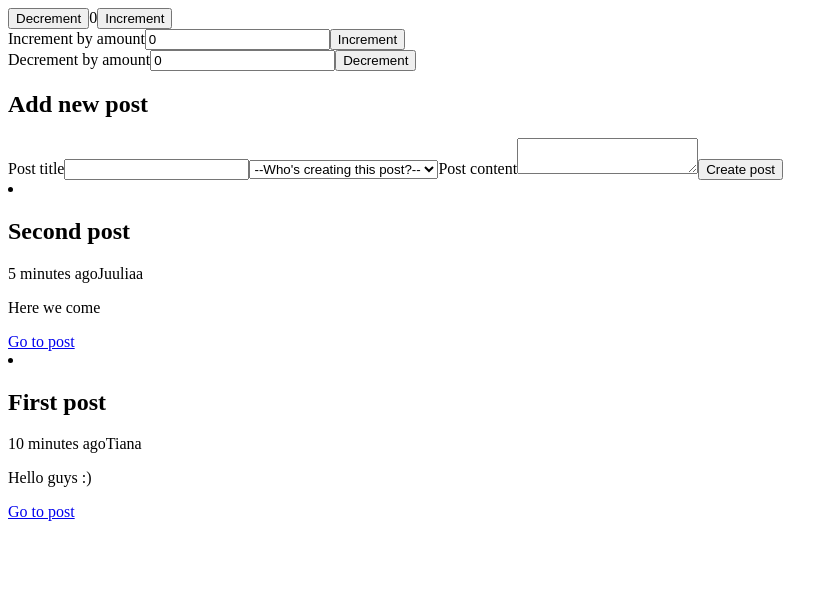
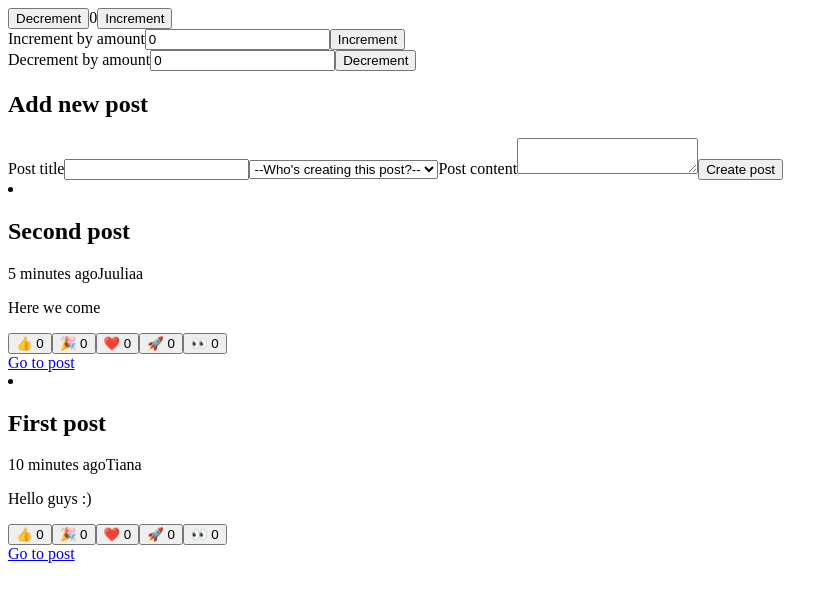
Before and after one commit to gustavopolonio/redux-study, a React (Vite) app: page / in a window 1280 px wide. Shown: the top 602 px of the page, without its empty margins (0-838 px from the left). Built offline with nearby package versions, Linux system fonts and the light colour scheme.

Commit message:
feat: create reaction buttons

```diff
--- a/src/components/PostsList.tsx
+++ b/src/components/PostsList.tsx
@@ -3,6 +3,7 @@ import { useAppSelector } from "../app/hooks"
 import { selectAllPosts } from "../features/posts/postsSlice"
 import { PostAuthor } from "./PostAuthor"
 import { PostTimeAgo } from "./PostTimeAgo"
+import { ReactionButtons } from "./ReactionButtons"
 
 export function PostsList() {
   const posts = useAppSelector(selectAllPosts)
@@ -16,6 +17,7 @@ export function PostsList() {
           <PostTimeAgo createdAt={post.createdAt} />
           <PostAuthor userId={post.createdBy} />
           <p>{post.content}</p>
+          <ReactionButtons post={post} />
           <Link to={`/posts/${post.id}`}>
             Go to post
           </Link>
--- /dev/null
+++ b/src/components/ReactionButtons.tsx
@@ -0,0 +1,44 @@
+import { useAppDispatch } from "../app/hooks";
+import { Post, ReactionsName, updateReaction } from "../features/posts/postsSlice";
+
+interface ReactionButtonsProps {
+  post: Post
+}
+
+const reactionEmoji: Record<ReactionsName, string> = {
+  thumbsUp: '👍',
+  tada: '🎉',
+  heart: '❤️',
+  rocket: '🚀',
+  eyes: '👀'
+}
+
+export function ReactionButtons({ post }: ReactionButtonsProps) {
+  const dispatch = useAppDispatch()
+
+  function handleUpdateReaction(reaction: ReactionsName) {
+    dispatch(updateReaction({
+      id: post.id,
+      reaction
+    }))
+  }
+
+  const reactionButtons = Object.entries(reactionEmoji).map(([reactionName, emoji]) => {
+    const reaction = reactionName as ReactionsName
+
+    return (
+      <button
+        key={reactionName}
+        onClick={() => handleUpdateReaction(reaction)}
+      >
+        {emoji} {post.reactions[reaction]}
+      </button>
+    )
+  })
+
+  return (
+    <div>
+      {reactionButtons}
+    </div>
+  )
+}
--- a/src/features/posts/postsSlice.ts
+++ b/src/features/posts/postsSlice.ts
@@ -2,19 +2,40 @@ import { createSlice, nanoid, PayloadAction } from "@reduxjs/toolkit";
 import { RootState } from "../../app/store";
 import { sub } from "date-fns";
 
-interface Post {
+interface PostReactions {
+  thumbsUp: number
+  tada: number
+  heart: number
+  rocket: number
+  eyes: number
+}
+
+export interface Post {
   id: string
   title: string
   content: string
   createdBy: string
   createdAt: string
+  reactions: PostReactions
 }
 
-interface PostUpdate extends Omit<Post, 'createdBy'> {}
+export type ReactionsName = keyof PostReactions
+interface PostUpdate extends Pick<Post, 'id' | 'title' | 'content'> {}
+interface PostUpdateReaction extends Pick<Post, 'id'> {
+  reaction: ReactionsName
+}
+
+const initialReactions = {
+  thumbsUp: 0,
+  tada: 0,
+  heart: 0,
+  rocket: 0,
+  eyes: 0
+}
 
 const initialState: Post[] = [
-  { id: '1', title: 'First post', content: 'Hello guys :)', createdBy: '0', createdAt: sub(new Date(), { minutes: 10 }).toISOString() },
-  { id: '2', title: 'Second post', content: 'Here we come', createdBy: '1', createdAt: sub(new Date(), { minutes: 5 }).toISOString() }
+  { id: '1', title: 'First post', content: 'Hello guys :)', createdBy: '0', createdAt: sub(new Date(), { minutes: 10 }).toISOString(), reactions: initialReactions },
+  { id: '2', title: 'Second post', content: 'Here we come', createdBy: '1', createdAt: sub(new Date(), { minutes: 5 }).toISOString(), reactions: initialReactions }
 ]
 
 export const postsSlice = createSlice({
@@ -32,6 +53,7 @@ export const postsSlice = createSlice({
             title,
             content,
             createdBy,
+            reactions: initialReactions,
             createdAt: new Date().toISOString()
           }
         }
@@ -46,11 +68,20 @@ export const postsSlice = createSlice({
         post.title = title
         post.content = content
       }
+    },
+    updateReaction: (state, action: PayloadAction<PostUpdateReaction>) => {
+      const { id, reaction } = action.payload
+
+      const post = state.find(post => post.id === id)
+
+      if (post) {
+        post.reactions[reaction] += 1
+      }
     }
   }
 })
 
-export const { addPost, updatePost } = postsSlice.actions
+export const { addPost, updatePost, updateReaction } = postsSlice.actions
 export const postsReducer = postsSlice.reducer
 
 export const selectAllPosts = (state: RootState) => state.posts
--- a/src/pages/PostPage.tsx
+++ b/src/pages/PostPage.tsx
@@ -3,6 +3,7 @@ import { useAppSelector } from "../app/hooks"
 import { selectPostByID } from "../features/posts/postsSlice"
 import { PostAuthor } from "../components/PostAuthor"
 import { PostTimeAgo } from "../components/PostTimeAgo"
+import { ReactionButtons } from "../components/ReactionButtons"
 
 export function PostPage() {
   const { postId } = useParams()
@@ -23,6 +24,7 @@ export function PostPage() {
       <PostTimeAgo createdAt={post.createdAt} />
       <PostAuthor userId={post.createdBy} />
       <p>{post.content}</p>
+      <ReactionButtons post={post} />
       <div>
         <Link to={`/posts/${post.id}/edit`}>Edit post</Link>
       </div>
```
